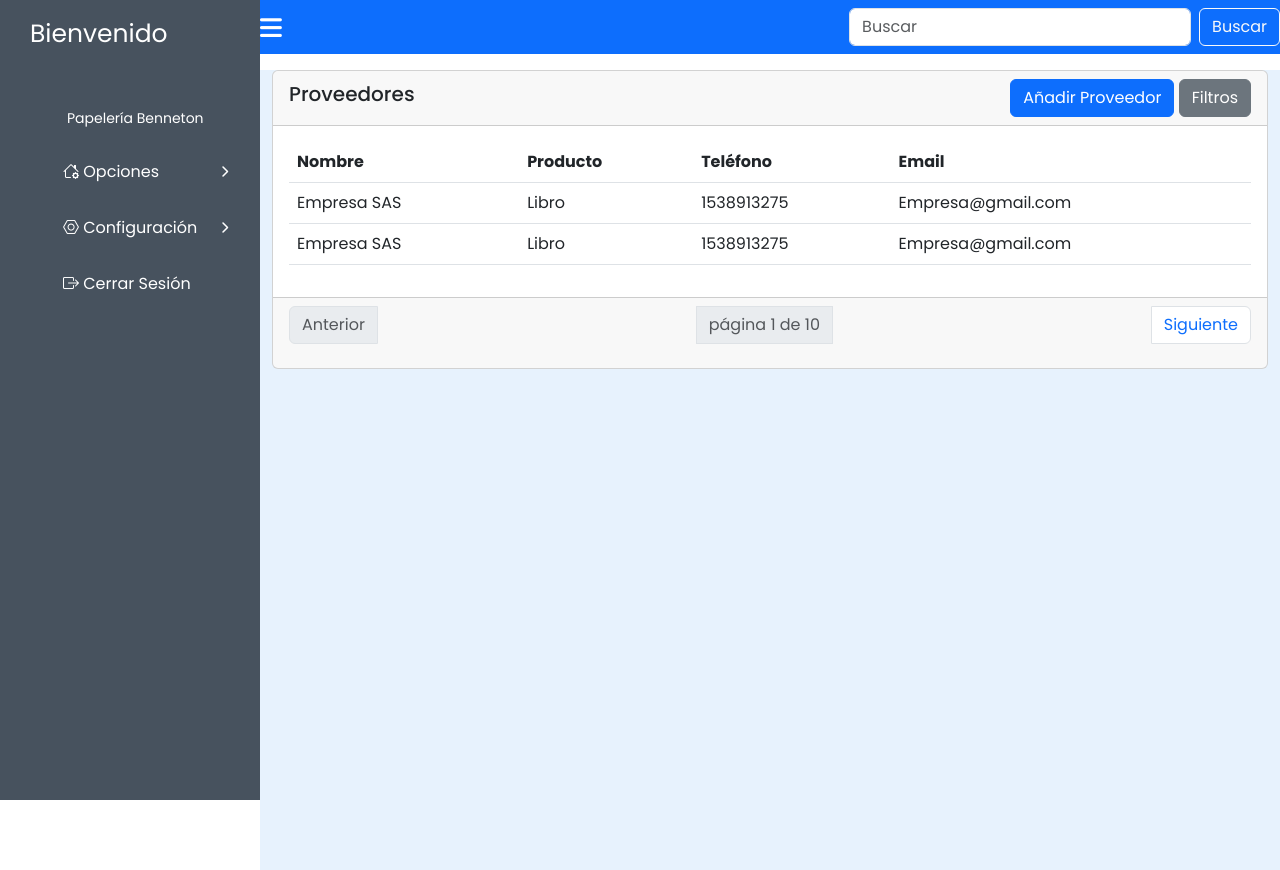
After one commit to carlmond/proyecto-sena, a PHP site: page /suppliers.html in a window 1280 px wide. The commit adds this page. Run offline with PHP 8.4, Linux system fonts and the light colour scheme.

Commit message:
pagina de proveedores

```diff
--- a/style.css
+++ b/style.css
@@ -113,7 +113,6 @@
 }
 .main {
   position: relative;
-  display: flex;
   align-items: center;
   justify-content: center;
   height: 100vh;
--- /dev/null
+++ b/suppliers.html
@@ -0,0 +1,168 @@
+<!DOCTYPE html>
+<html lang="es">
+
+<head>
+  <meta charset="UTF-8" />
+  <meta http-equiv="X-UA-Compatible" content="IE=edge" />
+  <meta name="viewport" content="width=device-width, initial-scale=1.0" />
+  <title>Sidebar Menu for Admin Dashboard | CodingNepal</title>
+  <link rel="stylesheet" href="style.css" />
+  <link rel="stylesheet" href="https://cdn.jsdelivr.net/npm/bootstrap@5.3.0/dist/css/bootstrap.min.css"
+    integrity="sha384-..." crossorigin="anonymous">
+  <link rel="stylesheet" href="https://cdn.jsdelivr.net/npm/bootstrap-icons@1.11.3/font/bootstrap-icons.min.css">
+  <link rel="stylesheet" href="https://cdnjs.cloudflare.com/ajax/libs/font-awesome/6.2.1/css/all.min.css" />
+</head>
+
+<body>
+
+  <nav class="sidebar">
+    <a href="#" class="logo">Bienvenido</a>
+
+    <div class="menu-content">
+      <ul class="menu-items">
+        <div class="menu-title"> Papelería Benneton</div>
+
+        <li class="item">
+          <div class="submenu-item">
+            <span class="bi bi-house-gear"> Opciones</span>
+            <i class="fa-solid fa-chevron-right"></i>
+          </div>
+          <ul class="menu-items submenu">
+            <div class="menu-title">
+              <i class="fa-solid fa-chevron-left"></i>
+              Volver
+            </div>
+            <li class="item"><a href="#">Inventario</a></li>
+            <li class="item"><a href="#">Facturación</a></li>
+            <li class="item"><a href="#">Ventas</a></li>
+          </ul>
+        </li>
+
+        <li class="item">
+          <div class="submenu-item">
+            <span class="bi bi-nut"> Configuración</span>
+            <i class="fa-solid fa-chevron-right"></i>
+          </div>
+          <ul class="menu-items submenu">
+            <div class="menu-title">
+              <i class="fa-solid fa-chevron-left"></i>
+              Volver
+            </div>
+            <li class="item"><a href="#">Cambiar Contraseña</a></li>
+            <li class="item"><a href="#" class="bi bi-nut"> Editar Usuario</a></li>
+            <li class="item"><a href="#">Cerrar Sesión</a></li>
+          </ul>
+        </li>
+
+        <li class="item"><a href="#" class="bi bi-box-arrow-right"> Cerrar Sesión</a></li>
+      </ul>
+    </div>
+  </nav>
+
+  <nav class="navbar navbar-primary bg-primary">
+    <i class="fa-solid fa-bars" id="sidebar-close"></i>
+    <form class="d-flex">
+      <input class="form-control me-2" type="search" placeholder="Buscar" aria-label="Search">
+      <button class="btn btn-outline-light" type="submit">Buscar</button>
+    </form>
+  </nav>
+
+  <main class="main">
+    <div class="container mt-3">
+      <div class="card">
+        <div class="card-header d-flex justify-content-between align-items-center">
+          <h5>Proveedores</h5>
+          <div>
+            <button type="button" class="btn btn-primary" data-bs-toggle="modal"
+              data-bs-target="#modal-add-supplier">Añadir Proveedor</button>
+            <button class="btn btn-secondary">Filtros</button>
+          </div>
+        </div>
+        <div class="card-body">
+          <table class="table">
+            <thead>
+              <tr>
+                <th scope="col">Nombre</th>
+                <th scope="col">Producto</th>
+                <th scope="col">Teléfono</th>
+                <th scope="col">Email</th>
+              </tr>
+            </thead>
+            <tbody>
+              <tr>
+                <td>Empresa SAS</td>
+                <td>Libro</td>
+                <td>1538913275</td>
+                <td>Empresa@gmail.com</td>
+              </tr>
+              <tr>
+                <td>Empresa SAS</td>
+                <td>Libro</td>
+                <td>1538913275</td>
+                <td>Empresa@gmail.com</td>
+              </tr>
+            </tbody>
+          </table>
+        </div>
+        <div class="card-footer">
+          <nav aria-label="Page">
+            <ul class="pagination justify-content-between">
+              <li class="page-item disabled">
+                <a class="page-link">Anterior</a>
+              </li>
+              <li class="page-item disabled">
+                <a class="page-link">página 1 de 10</a>
+              </li>
+              <li class="page-item">
+                <a class="page-link" href="#">Siguiente</a>
+              </li>
+            </ul>
+          </nav>
+        </div>
+      </div>
+    </div>
+  </main>
+
+  <!-- Modal -->
+  <div class="modal fade" id="modal-add-supplier" tabindex="-1" aria-labelledby="modal-add-supplier" aria-hidden="true">
+    <div class="modal-dialog">
+      <div class="modal-content">
+        <div class="modal-header">
+          <h1 class="modal-title fs-5" id="modal-add-supplier">Nuevo Proveedor</h1>
+          <button type="button" class="btn-close" data-bs-dismiss="modal" aria-label="Close"></button>
+        </div>
+        <div class="modal-body">
+          <div class="card-body">
+            <form>
+              <div class="mb-3">
+                <label for="supplierName" class="form-label">Nombre</label>
+                <input type="text" class="form-control" id="supplierName" placeholder="Ingresa el nombre del proveedor">
+              </div>
+              <div class="mb-3">
+                <label for="contactNumber" class="form-label">Contacto</label>
+                <input type="text" class="form-control" id="contactNumber" placeholder="Ingresa el número de contacto">
+              </div>
+              <div class="mb-3">
+                <label for="product" class="form-label">Producto</label>
+                <input type="text" class="form-control" id="product" placeholder="Ingresa el producto">
+              </div>
+              <div class="mb-3">
+                <label for="email" class="form-label">Correo Electrónico</label>
+                <input type="email" class="form-control" id="email" placeholder="Ingresa el correo electrónico">
+              </div>
+            </form>
+          </div>
+        </div>
+        <div class="modal-footer d-flex justify-content-between">
+          <button type="button" class="btn btn-outline-secondary">Cancelar</button>
+          <button type="submit" class="btn btn-primary">Agregar Proveedor</button>
+        </div>
+      </div>
+    </div>
+  </div>
+
+  <script src="https://cdn.jsdelivr.net/npm/bootstrap@5.3.0/dist/js/bootstrap.bundle.min.js"></script>
+  <script src="script.js"></script>
+</body>
+
+</html>
```
